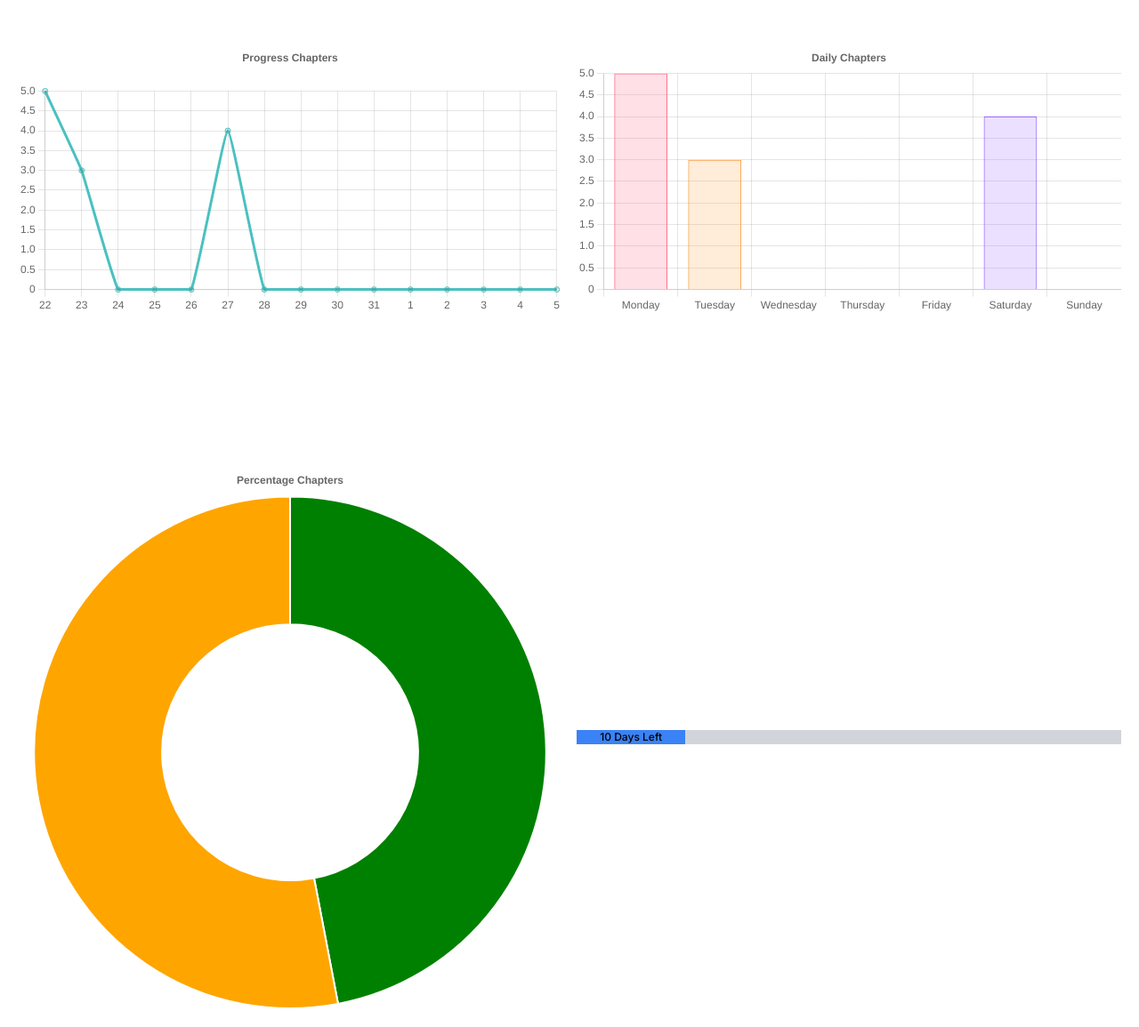
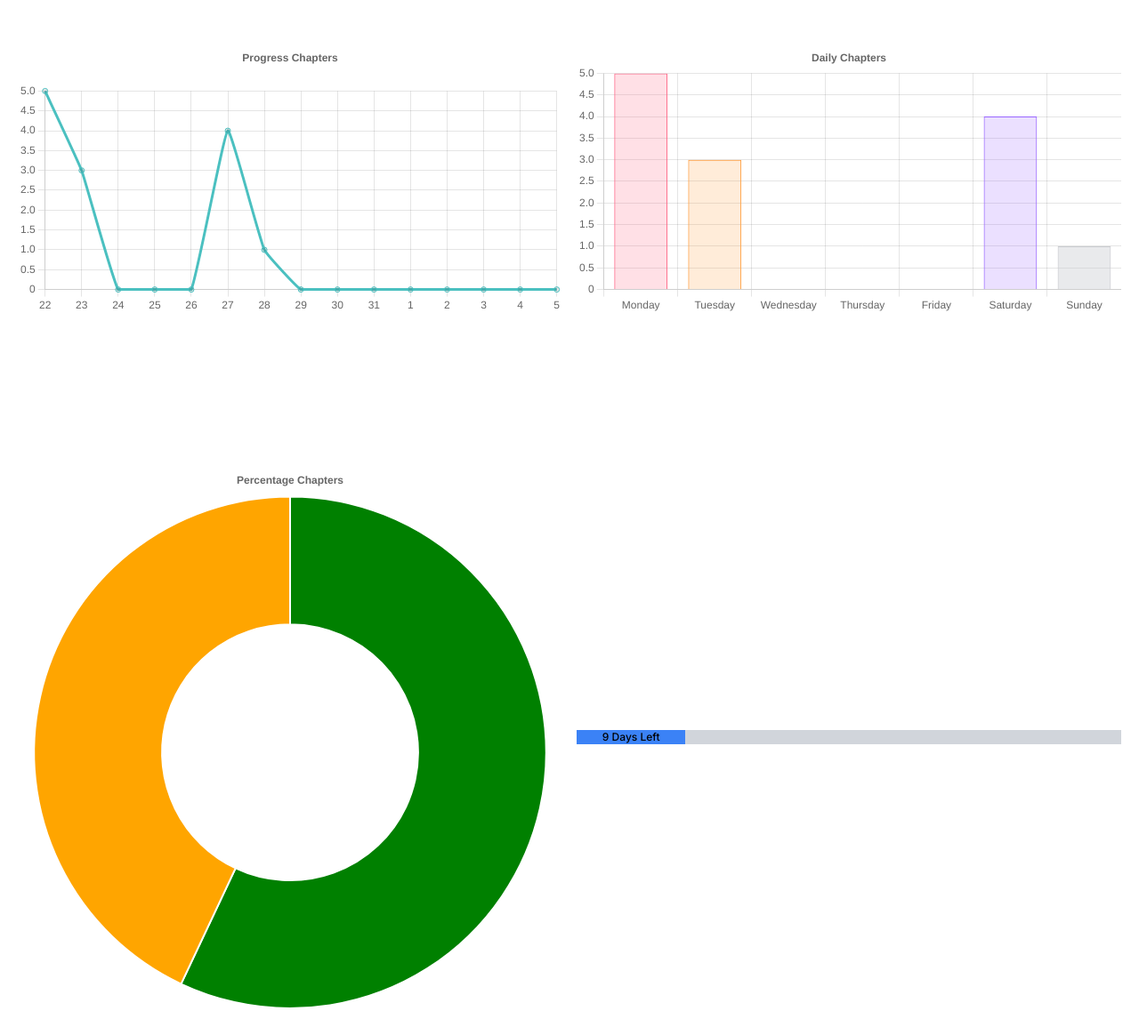
Before and after one commit to teschiopol/studyGamify, a Next.js app: page / in a window 1280 px wide. Shown: the part 125-1280 px from the top of the page at 89% size. Built offline with nearby package versions, Linux system fonts and the light colour scheme.

Commit message:
feat: dynamic update

```diff
--- a/src/components/AreaChart.tsx
+++ b/src/components/AreaChart.tsx
@@ -24,6 +24,15 @@ ChartJS.register(
     Title
 );
 
+function calculateTotal() {
+    let total = 23;
+    let done = 13;
+
+    let c = Math.round(done * 100 / total);
+
+    return [c , 100-c];
+}
+
 const AreaChart = () => {
     return (
       <div>
@@ -35,7 +44,7 @@ const AreaChart = () => {
             ],
             datasets: [
               {
-                data: [47, 53],
+                data: calculateTotal(),
                 backgroundColor: ["green", "orange"]
               },
             ],
--- a/src/components/BarChart.tsx
+++ b/src/components/BarChart.tsx
@@ -40,7 +40,7 @@ const BarChart = () => {
             ],
             datasets: [
               {
-                data: [5, 3, 0, 0, 0, 4, 0],
+                data: [5, 3, 0, 0, 0, 4, 1],
                 backgroundColor: [
                     'rgba(255, 99, 132, 0.2)',
                     'rgba(255, 159, 64, 0.2)',
--- a/src/components/DayLeft.tsx
+++ b/src/components/DayLeft.tsx
@@ -1,4 +1,20 @@
 "use client";
+
+function getDayDiff(startDate: Date, endDate: Date): number {
+    const msInDay = 24 * 60 * 60 * 1000;
+
+    return Math.round(
+        Math.abs(Number(endDate) - Number(startDate)) / msInDay
+    );
+}
+
+function calculateLeft() {
+
+    return getDayDiff(
+        new Date(),
+        new Date('2024-02-06')
+    );
+}
 
 const DayLeft = () => {
     return (
@@ -6,7 +22,7 @@ const DayLeft = () => {
             <div
                 className={`bg-blue-500 p-0.5 text-center text-xs font-medium leading-none text-primary-100 w-1/5`}
                 >
-                10 Days Left
+                { calculateLeft() } Days Left
             </div>
         </div>
     );
--- a/src/components/LineChart.tsx
+++ b/src/components/LineChart.tsx
@@ -46,7 +46,7 @@ const LineChart = () => {
             ],
             datasets: [
               {
-                data: [5, 3, 0, 0, 0, 4, 0, 0, 0, 0, 0, 0, 0, 0, 0],
+                data: [5, 3, 0, 0, 0, 4, 1, 0, 0, 0, 0, 0, 0, 0, 0],
                   fill: false,
                   borderColor: 'rgb(75, 192, 192)',
                   tension: 0.1
```
